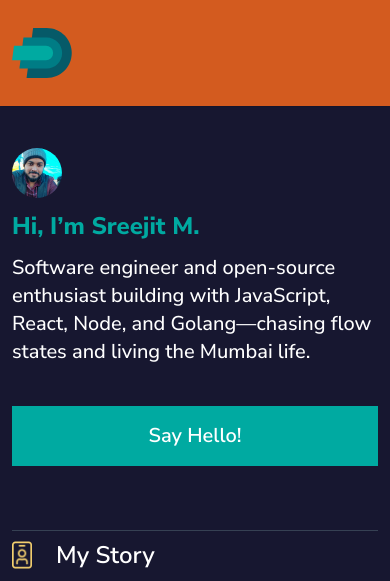
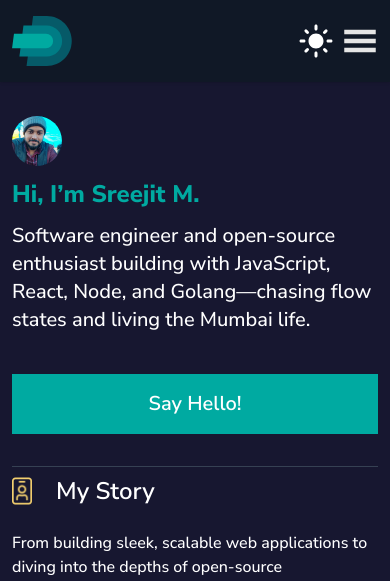
Before and after one commit to sreejitStrob/next-portfolio, a Next.js app: page / in a window 390 px wide. Shown: the top 581 px of the page. Built offline with nearby package versions, Linux system fonts and the light colour scheme.

Commit message:
dark mode changes

```diff
--- a/src/app/globals.css
+++ b/src/app/globals.css
@@ -15,13 +15,13 @@
   --foreground: #171717;
 }
 
-@media (prefers-color-scheme: dark) {
+/* @media (prefers-color-scheme: dark) {
   :root {
     --background: #0a0a0a;
     --foreground: #ededed;
     --color-primary: #eaf4ff;
   }
-}
+} */
 
 
 body {
--- a/src/app/layout.tsx
+++ b/src/app/layout.tsx
@@ -3,7 +3,8 @@
 import Link from "next/link";
 import Image from "next/image";
 import Head from 'next/head'
-
+import { GiHamburgerMenu } from "react-icons/gi";
+import { MdOutlineDarkMode, MdLightMode } from "react-icons/md";
 
 export const metadata: Metadata = {
   title: "Sreejit's blog",
@@ -27,9 +28,9 @@
         </Head>
       <body className="dark:bg-gray-900">
         {/* Fixed Navbar */}
-        <div className="fixed top-0 left-0 w-full bg-white dark:bg-[#D35B1F] shadow-sm z-50">
+        <div className="fixed top-0 left-0 w-full bg-white dark:bg-[#101826] shadow-sm z-50">
           <div className="container mx-auto p-3 ">
-            <div className="flex items-center justify-between  py-4 lg:py-6">
+            <div className="flex items-center justify-between  py-1 lg:py-6">
               {/* Logo + Name */}
               <Link className="flex items-center" href="/">
                 <Image
@@ -58,11 +59,18 @@
                       </Link>
                     </li>
                   ))}
-                    <li>
-                      <i className="bx bx-moon"></i>
-                    </li>
+                    <MdLightMode className="text-5xl dark:text-white"/>
                 </ul>
               </div>
+
+              {/* Mobile Menu Button */}
+              <div className="lg:hidden">
+                <ul className="flex items-center gap-2">
+                  <MdLightMode className="text-4xl dark:text-white"/>
+                  <GiHamburgerMenu className="text-4xl dark:text-[#E5E5E5]"/>
+                </ul>
+              </div>
+
             </div>
           </div>
         </div>
--- a/src/app/page.tsx
+++ b/src/app/page.tsx
@@ -5,7 +5,7 @@
   return (
     <main>
       <div className="container mx-auto p-3">
-        <div className="border-b border-gray-200 dark:border-gray-700 py-16 lg:py-15">
+        <div className="border-b border-gray-200 dark:border-gray-700 py-8 lg:py-15">
           <div className="">
             <Image
               src="/author.jpeg"
@@ -53,7 +53,6 @@
 
       Beyond code, I explore flow states, constantly refining how I work and think to achieve deep focus and creativity. Whether leading a team, contributing to the community, or working on personal projects, I’m always pushing the boundaries of what’s possible.
 
-
               <br />
               <br />
               Living the Mumbai life, I find inspiration in its energy—balancing work with moments spent bird-watching, playing chess, or tinkering with new ideas. My blog, autotelicdev.com, is a space where I share insights, experiments, and lessons from my journey in tech and beyond.
@@ -63,13 +62,24 @@
         <div className="border-b border-gray-200 dark:border-gray-700 py-2 lg:py-5">
           <section>
             <div className="mx-auto max-w-8xl px-4 sm:px-6 lg:px-8">
-              <h2 className="font-manrope text-4xl font-bold text-gray-900 dark:text-white text-center mb-16">
+              <h2 className="font-manrope text-4xl font-bold text-gray-900 dark:text-white text-center mb-8 mt-2">
                 My latest blog
               </h2>
 
               <div className="flex justify-center gap-y-8 lg:gap-y-0 flex-wrap md:flex-wrap lg:flex-nowrap lg:flex-row lg:justify-between lg:gap-x-8">
                 {Array(3).fill(null).map((_, index) => (
-                  <div key={index} className="group w-full max-lg:max-w-xl lg:w-1/3 border border-gray-300 rounded-2xl transition-all duration-300 hover:shadow-lg hover:-translate-y-2 hover:border-gray-400 dark:hover:border-gray-600">
+                  <div
+                  key={index}
+                  className="
+                    group w-full max-lg:max-w-xl lg:w-1/3
+                    rounded-2xl border border-[#2C2F3A]
+                    bg-white dark:bg-[#151528]
+                    transition-all duration-300
+                    hover:-translate-y-2 hover:shadow-lg
+                    hover:border-gray-300 dark:hover:border-orange-800/40
+                    shadow-[0_0_10px_rgba(255,255,255,0.03)]
+                  "
+                >
                     <div className="flex items-center">
                       <img
                         src="https://pagedone.io/asset/uploads/1696244317.png"
```
